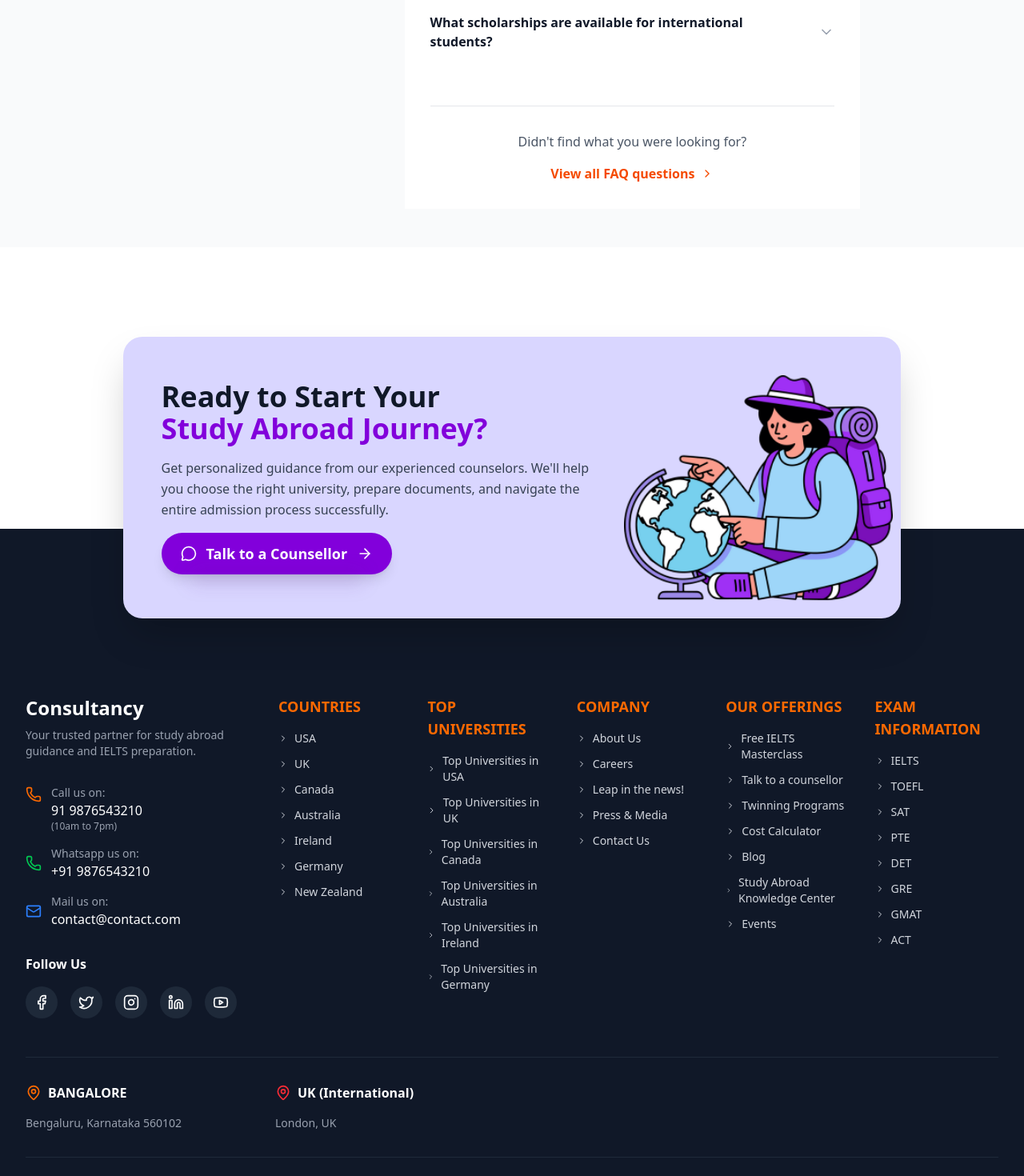
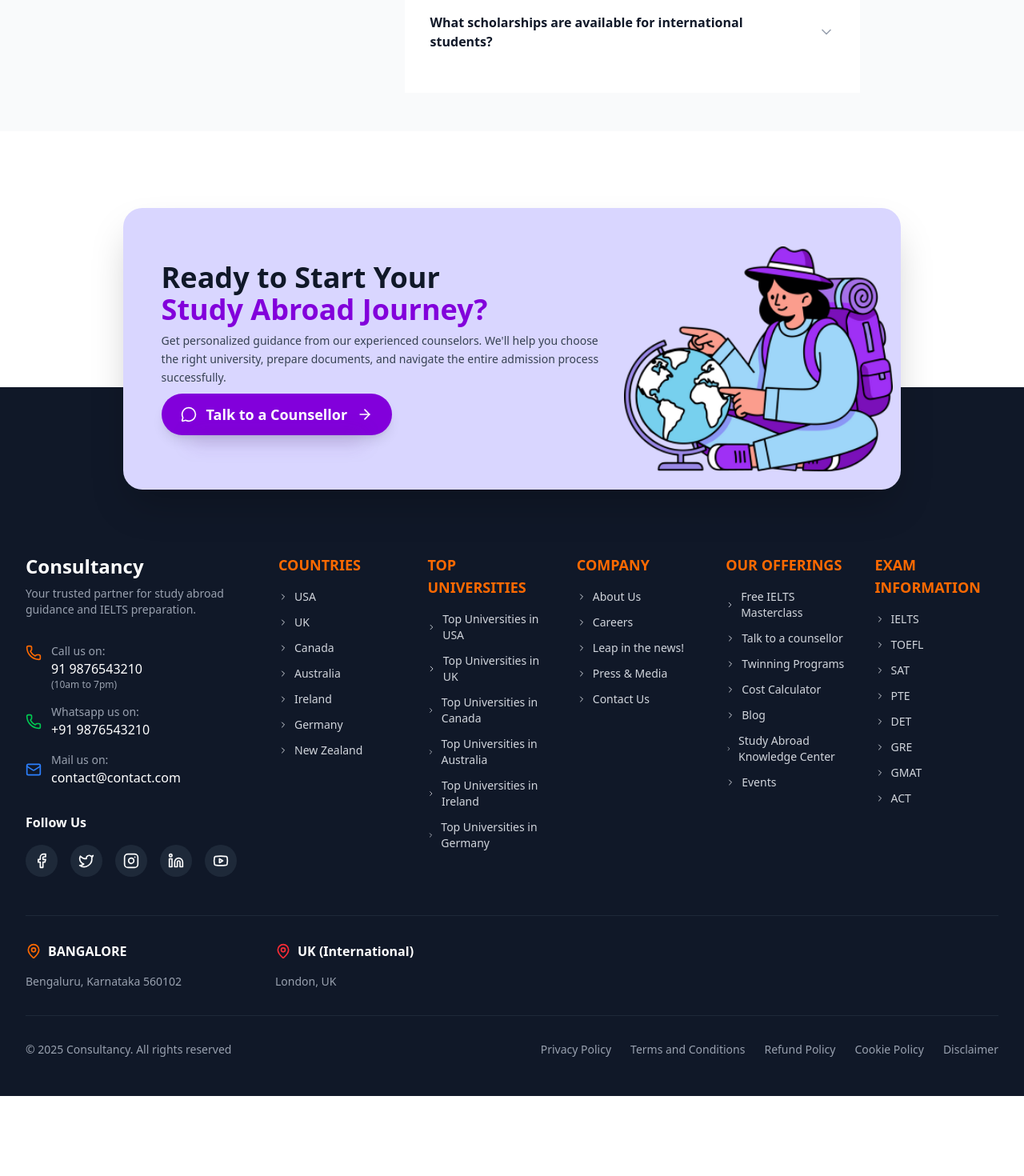
Before and after one commit to sowmyakota-mv/Abroad-Consultancy, a React (Vite) app in the folder abroad-consultancy/: page / in a window 1280 px wide. Shown: the part 5140-6610 px from the top of the page at 80% size. After the commit the page ends 6510 px from the top, so only its background shows below. Built offline with nearby package versions, Linux system fonts and the light colour scheme.

Commit message:
changed the button color

```diff
--- a/abroad-consultancy/src/components/CallToActionSection.tsx
+++ b/abroad-consultancy/src/components/CallToActionSection.tsx
@@ -3,7 +3,7 @@ import { MessageCircle, ArrowRight } from "lucide-react";
 
 const CallToActionSection: React.FC = () => {
   return (
-    <section className="w-full py-12 relative z-20 -mb-40">
+    <section className="w-full py-8 relative z-20 -mb-40">
       <div className="max-w-7xl mx-auto px-4 sm:px-6 lg:px-8">
 
         <div className="w-[90%] md:w-[80%] mx-auto">
@@ -14,12 +14,12 @@ const CallToActionSection: React.FC = () => {
               <div className="lg:col-span-2 p-12 flex items-center">
                 <div className="w-full">
 
-                  <h2 className="text-lg md:text-4xl font-bold text-gray-900 mb-4">
+                  <h2 className="text-lg md:text-4xl font-bold text-gray-900 mb-2">
                     Ready to Start Your
                     <span className="text-purple-700 block">Study Abroad Journey?</span>
                   </h2>
 
-                  <p className="text-gray-700 mb-4 leading-relaxed text-sx">
+                  <p className="text-gray-700 mb-2 leading-relaxed text-xs md:text-sm">
                     Get personalized guidance from our experienced counselors.
                     We'll help you choose the right university, prepare documents,
                     and navigate the entire admission process successfully.
@@ -43,7 +43,7 @@ const CallToActionSection: React.FC = () => {
                       <img
                         src="/contact-hero1.png"
                         alt="Study Abroad Counsellor"
-                        className="w-full h-full object-cover mt- md:mt-20"
+                        className="w-full h-full object-cover md:mt-20"
                       />
                     </div>
                   </div>
--- a/abroad-consultancy/src/components/FAQSection.tsx
+++ b/abroad-consultancy/src/components/FAQSection.tsx
@@ -145,7 +145,7 @@ const FAQSection: React.FC = () => {
                         <h3 className="text-lg font-bold text-gray-900 mb-4 px-4">
                           {category.title}
                         </h3>
-                        <div className="space-y-0">
+                        {/* <div className="space-y-0">
                           {category.questions.map((item) => (
                             <button
                               key={item.id}
@@ -164,7 +164,7 @@ const FAQSection: React.FC = () => {
                               )}
                             </button>
                           ))}
-                        </div>
+                        </div> */}
                       </div>
                     ))}
                   </div>
@@ -211,22 +211,6 @@ const FAQSection: React.FC = () => {
                       </div>
                     ))}
                   </div>
-
-                  {/* View More Section */}
-                  <div className="mt-12 pt-8 border-t border-gray-200">
-                    <div className="text-center">
-                      <p className="text-gray-600 mb-4">
-                        Didn't find what you were looking for?
-                      </p>
-                      <a
-                        href="/faq"
-                        className="inline-flex items-center text-orange-600 font-semibold hover:text-orange-700 transition-colors duration-300"
-                      >
-                        View all FAQ questions
-                        <ChevronDown className="h-4 w-4 ml-2 rotate-[-90deg]" />
-                      </a>
-                    </div>
-                  </div>
                 </div>
               </div>
             </div>
--- a/abroad-consultancy/src/components/FooterSection.tsx
+++ b/abroad-consultancy/src/components/FooterSection.tsx
@@ -250,7 +250,7 @@ const FooterSection: React.FC = () => {
             {/* Copyright */}
             <div className="mb-4 md:mb-0">
               <p className="text-gray-400 text-sm">
-                © 2025 Leap Scholar. All rights reserved
+                © 2025 Consultancy. All rights reserved
               </p>
             </div>
 
```
